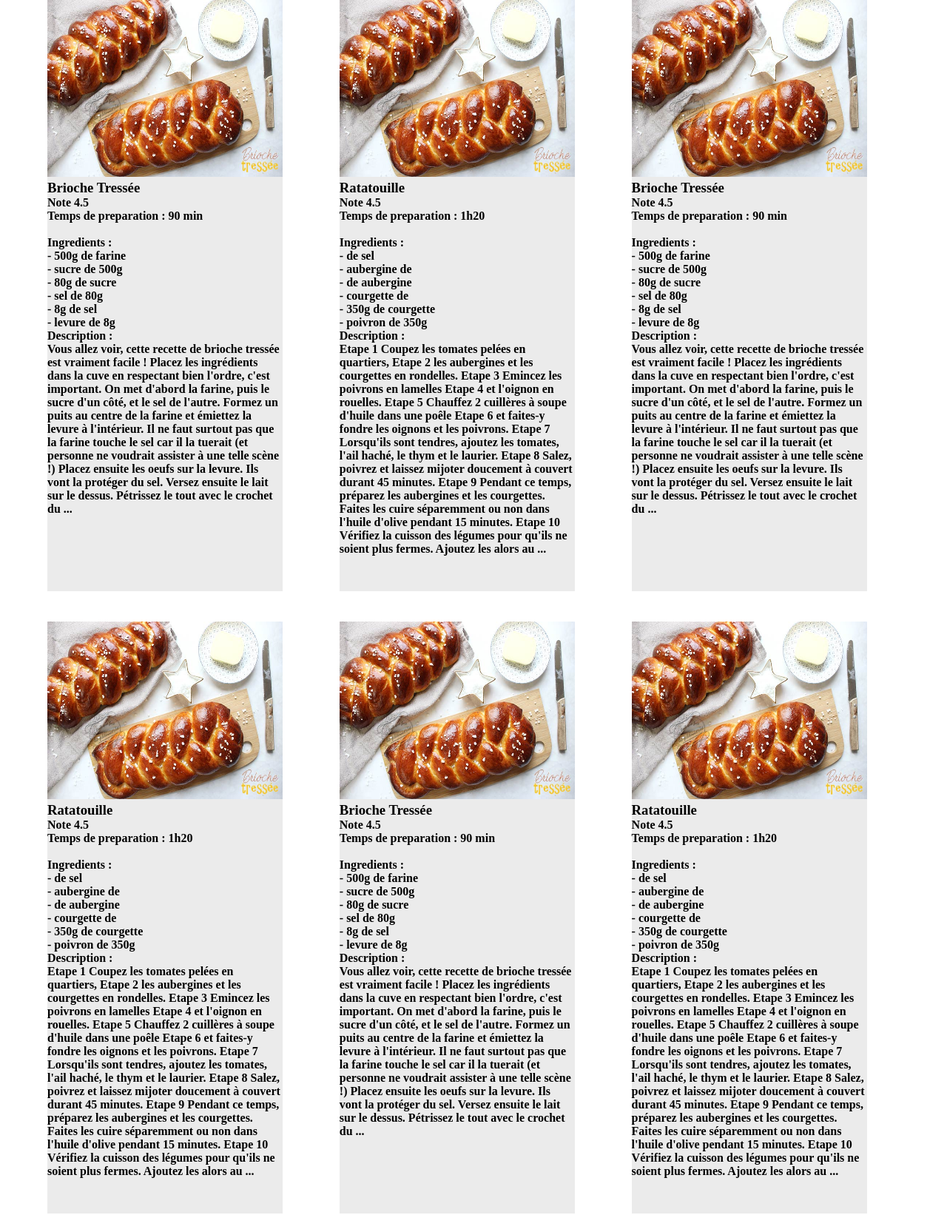
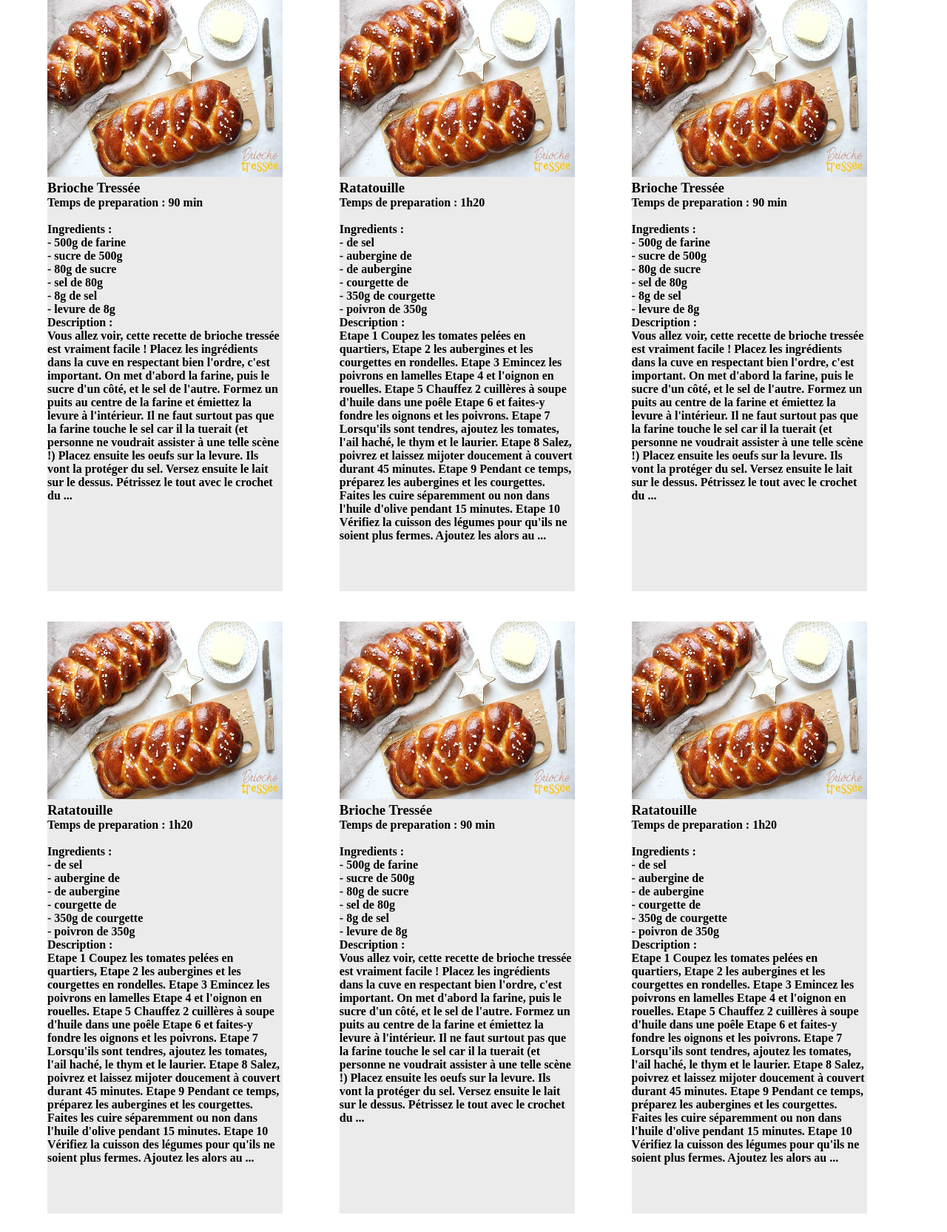
Before and after one commit to Dioxo/La-Cuisine-Du-Monde, a PHP site: page / in a window 1280 px wide. Shown: the part 666-2331 px from the top of the page at 74% size. Run offline with PHP 8.4, Linux system fonts and the light colour scheme; data comes from the database, SQL or seed files in the repository; data that the repository does not hold is empty; some libraries are stand-ins or nearby versions.

Commit message:
Efface Note de toutes les interfaces

```diff
--- a/Accueil/views/Accueil_View.phtml
+++ b/Accueil/views/Accueil_View.phtml
@@ -43,7 +43,6 @@
                <img class="image-petit" src="Accueil/image-petit.jpg">
            </a>
             <h3 class="title"><?php echo $Recette1->getTitre()?></h3>
-            <h4 class="Note">Note 4.5</h4>
             <h4 class="Temps">Temps de preparation : <?php echo $Recette1->getTemps() ?></h4>
             </br>
             <h4 class="Ingredients">
@@ -78,7 +77,6 @@
                <img class="image-petit" src="Accueil/image-petit.jpg">
            </a>
             <h3 class="title"><?php echo $Recette2->getTitre()?></h3>
-            <h4 class="Note">Note 4.5</h4>
             <h4 class="Temps">Temps de preparation : <?php echo $Recette2->getTemps() ?></h4>
             </br>
             <h4 class="Ingredients">
@@ -113,7 +111,6 @@
                <img class="image-petit" src="Accueil/image-petit.jpg">
            </a>
             <h3 class="title"><?php echo $Recette3->getTitre()?></h3>
-            <h4 class="Note">Note 4.5</h4>
             <h4 class="Temps">Temps de preparation : <?php echo $Recette3->getTemps() ?></h4>
             </br>
             <h4 class="Ingredients">
@@ -147,7 +144,6 @@
                <img class="image-petit" src="Accueil/image-petit.jpg">
            </a>
             <h3 class="title"><?php echo $Recette4->getTitre()?></h3>
-            <h4 class="Note">Note 4.5</h4>
             <h4 class="Temps">Temps de preparation : <?php echo $Recette4->getTemps() ?></h4>
             </br>
             <h4 class="Ingredients">
@@ -181,7 +177,6 @@
                <img class="image-petit" src="Accueil/image-petit.jpg">
            </a>
             <h3 class="title"><?php echo $Recette5->getTitre()?></h3>
-            <h4 class="Note">Note 4.5</h4>
             <h4 class="Temps">Temps de preparation : <?php echo $Recette5->getTemps() ?></h4>
             </br>
             <h4 class="Ingredients">
@@ -215,7 +210,6 @@
                <img class="image-petit" src="Accueil/image-petit.jpg">
            </a>
             <h3 class="title"><?php echo $Recette6->getTitre()?></h3>
-            <h4 class="Note">Note 4.5</h4>
             <h4 class="Temps">Temps de preparation : <?php echo $Recette6->getTemps() ?></h4>
             </br>
             <h4 class="Ingredients">
--- a/Accueil/views/corps.css
+++ b/Accueil/views/corps.css
@@ -29,6 +29,7 @@
   width: 250px;
   height: 30px;
     border: none;
+    color: white;
 }
 .search-btn {
  background: white;
@@ -57,7 +58,6 @@
  background: none;
  outline: none;
  float: left;
- color: white;
  font-size: 16px;
  transition: 0.4s;
  line-height: 40px;
--- a/autre-utilisateur/View/autreUtilisateur.phtml
+++ b/autre-utilisateur/View/autreUtilisateur.phtml
@@ -55,7 +55,6 @@
                <img class="image-petit" src="./monEspacePerso/View/image-petit.jpg">
            </a>
             <h3 class="title">'.$value['Titre'].'</h3>
-            <h4 class="Note">Note 4.5</h4>
             <h4 class="Temps">'.$value['Temps'].'</h4>
             <br/>
                  </h4>
--- a/monEspacePerso/View/monEspacePerso_View.phtml
+++ b/monEspacePerso/View/monEspacePerso_View.phtml
@@ -61,7 +61,6 @@
                <img class="image-petit" src="./monEspacePerso/View/image-petit.jpg">
            </a>
             <h3 class="title">'.$value['Titre'].'</h3>
-            <h4 class="Note">Note 4.5</h4>
             <h4 class="Temps">'.$value['Temps'].'</h4>
             <br/>
                 echo </h4>
```
